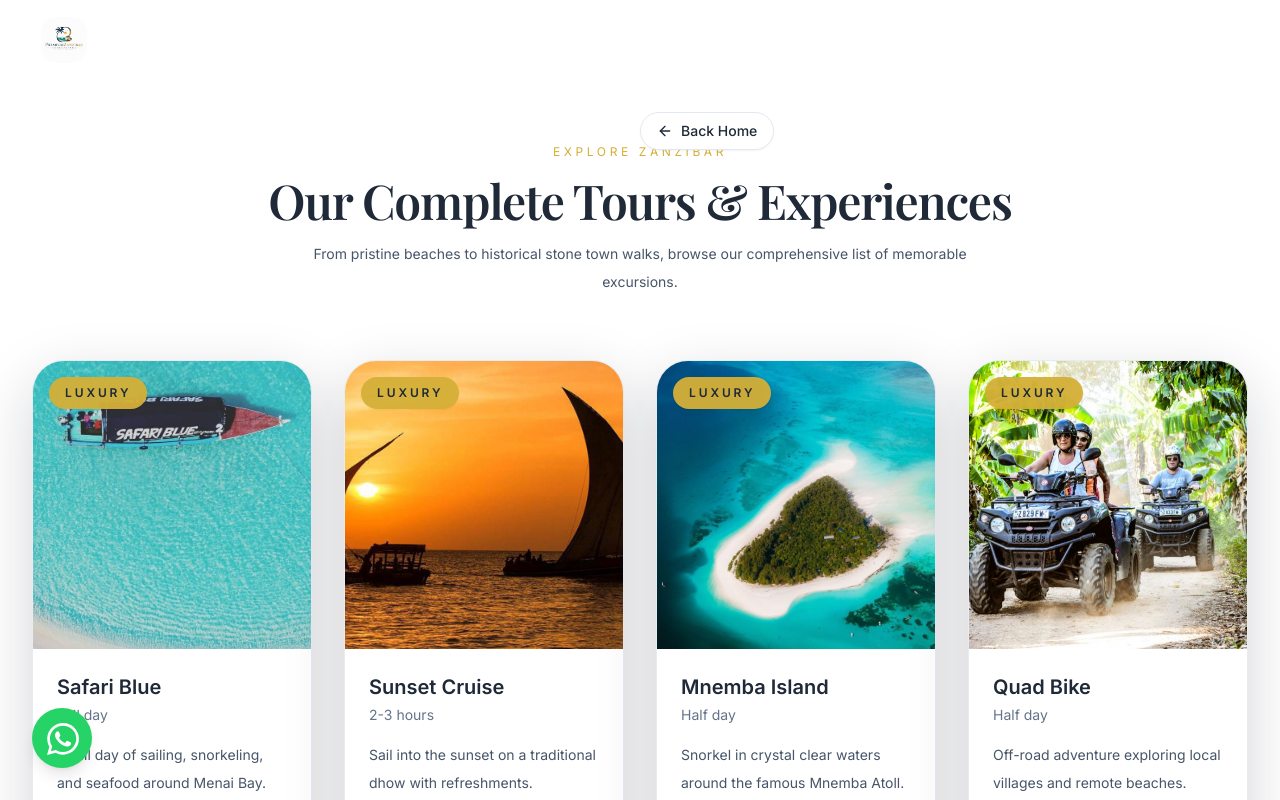
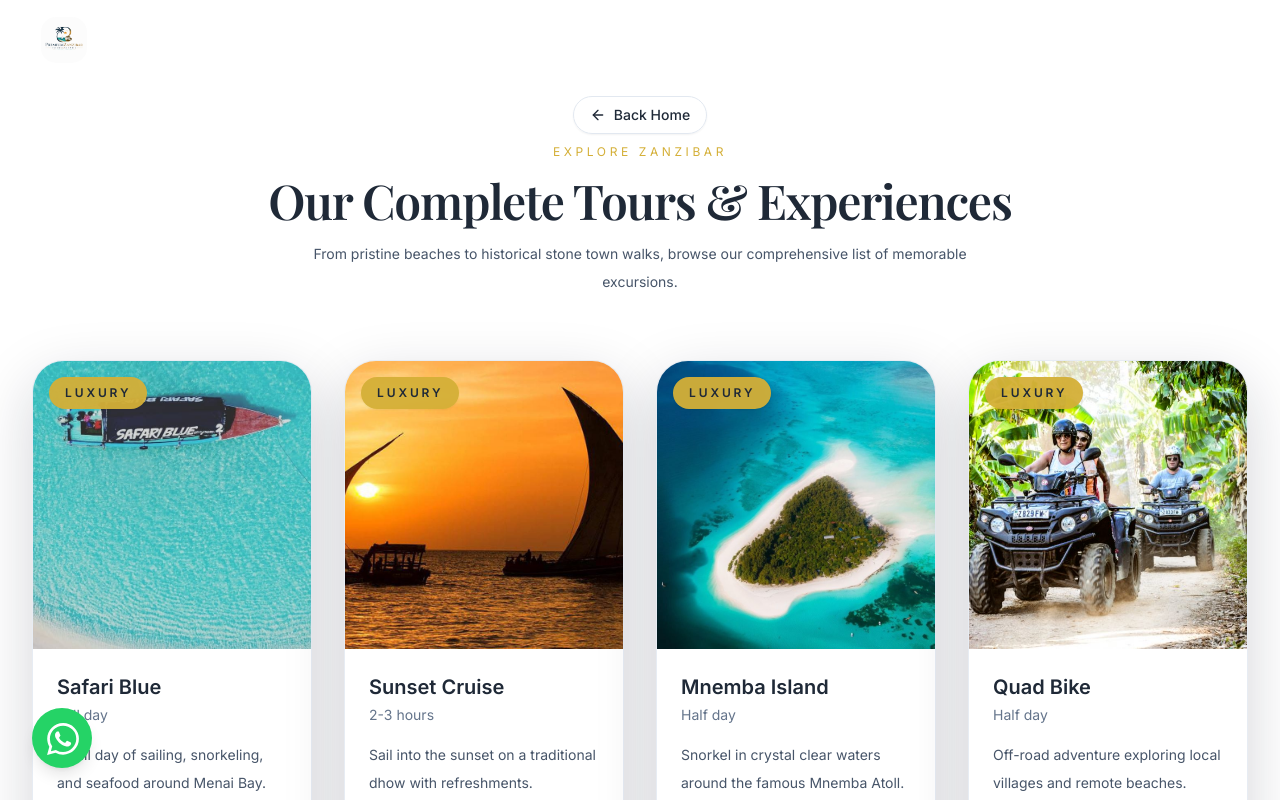
Before and after one commit to AbdulswamadJumanneHassan/Premium-Zanzibar-Tours---Safaris, a React (Vite) app: page /tours in a window 1280 px wide. Shown: the top 800 px of the page. Built offline with nearby package versions, Linux system fonts and the light colour scheme.

Commit message:
style: update BackHomeButton positioning to use inset-x-0 and adjust top margin

```diff
--- a/src/components/layout/BackHomeButton.jsx
+++ b/src/components/layout/BackHomeButton.jsx
@@ -12,7 +12,7 @@ export default function BackHomeButton() {
           initial={{ opacity: 0, y: -10 }}
           animate={{ opacity: 1, y: 0 }}
           exit={{ opacity: 0, y: -10 }}
-          className="absolute left-1/2 top-28 z-30 -translate-x-1/2"
+          className="absolute inset-x-0 top-24 z-30 flex justify-center"
         >
           <Link
             to="/"
```
